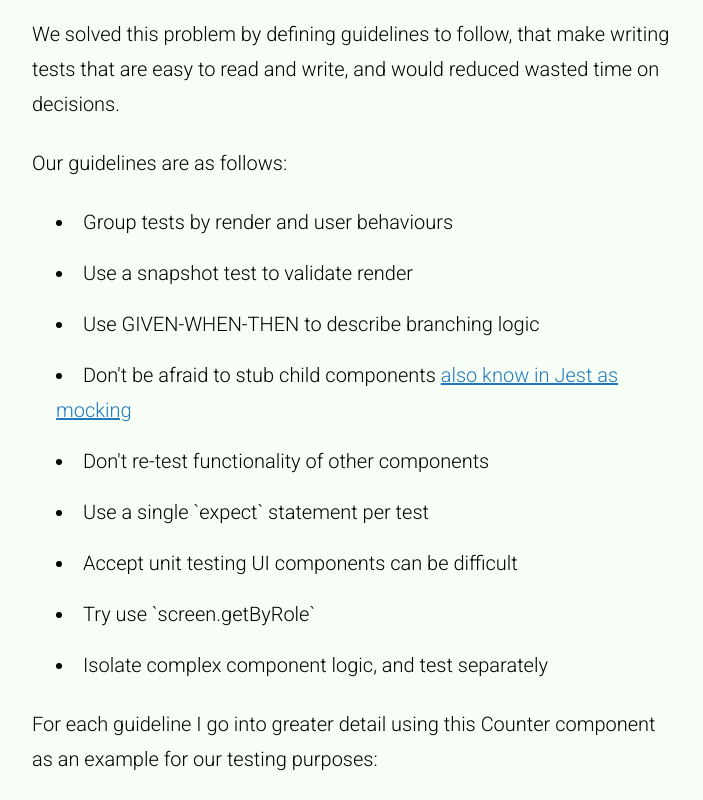
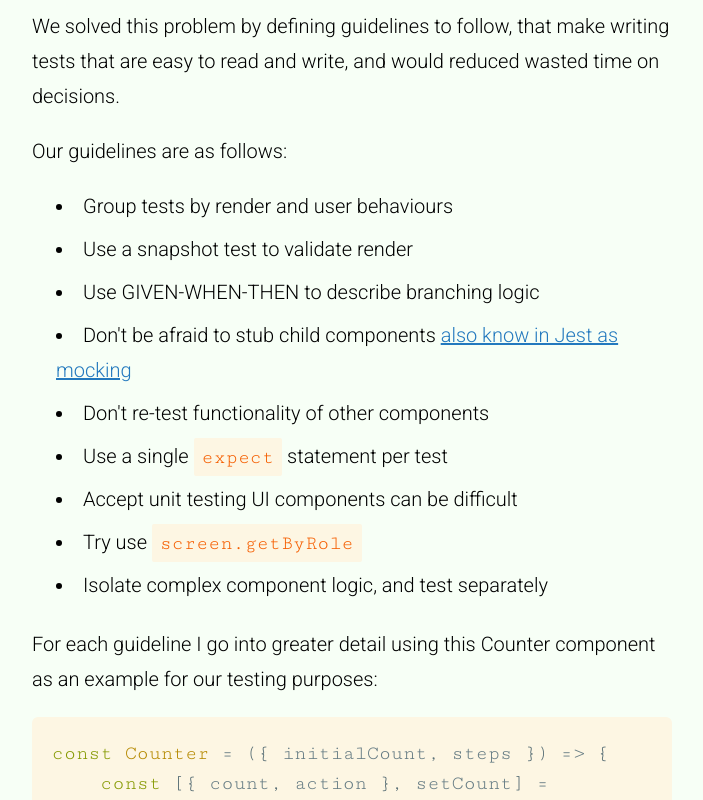
Before and after one commit to Whassup/blog, a React (Create React App) app: page /blog/article/1 in a window 1280 px wide. Shown: the part 740-1540 px from the top of the page, without its empty margins (288-991 px from the left). Built offline with nearby package versions, Linux system fonts and the light colour scheme.

Commit message:
created inline code style

```diff
--- a/src/Pages/Article/articles/HowOurTeamWritesReactTests.tsx
+++ b/src/Pages/Article/articles/HowOurTeamWritesReactTests.tsx
@@ -1,5 +1,5 @@
 import React, { FunctionComponent } from 'react';
-import { A, CodeBlock, Date, H1, LI, P, UL } from '../../../shared/typography/typography';
+import { A, CodeBlock, Date, H1, InlineCode, LI, P, UL } from '../../../shared/typography/typography';
 
 export const HowOurTeamWritesReactTests: FunctionComponent = () => {
     return (
@@ -35,9 +35,13 @@ export const HowOurTeamWritesReactTests: FunctionComponent = () => {
                     </A>
                 </LI>
                 <LI>Don&apos;t re-test functionality of other components</LI>
-                <LI>Use a single `expect` statement per test</LI>
+                <LI>
+                    Use a single <InlineCode>expect</InlineCode> statement per test
+                </LI>
                 <LI>Accept unit testing UI components can be difficult</LI>
-                <LI>Try use `screen.getByRole`</LI>
+                <LI>
+                    Try use <InlineCode>screen.getByRole</InlineCode>
+                </LI>
                 <LI>Isolate complex component logic, and test separately</LI>
             </UL>
 
--- a/src/shared/typography/typography.tsx
+++ b/src/shared/typography/typography.tsx
@@ -1,7 +1,7 @@
 import React, { FunctionComponent } from 'react';
 import { PrismLight as SyntaxHighlighter } from 'react-syntax-highlighter';
 import jsx from 'react-syntax-highlighter/dist/esm/languages/prism/jsx';
-import { hopscotch } from 'react-syntax-highlighter/dist/esm/styles/prism';
+import { solarizedlight } from 'react-syntax-highlighter/dist/esm/styles/prism';
 import styled from 'styled-components';
 
 SyntaxHighlighter.registerLanguage('jsx', jsx);
@@ -20,7 +20,7 @@ export const Date = styled.time`
 `;
 
 export const P = styled.p`
-    margin-bottom: 1.5rem;
+    margin-bottom: 1.25rem;
     text-align: left;
 `;
 
@@ -30,7 +30,7 @@ export const UL = styled.ul`
 `;
 
 export const LI = styled.li`
-    margin-bottom: 1rem;
+    margin-bottom: 0.5rem;
     margin-left: 1.5rem;
     text-align: left;
     list-style: disc;
@@ -44,7 +44,20 @@ export const A = styled.a`
 
 // eslint-disable-next-line react/prop-types
 export const CodeBlock: FunctionComponent = ({ children }) => (
-    <SyntaxHighlighter language="jsx" style={hopscotch} wrapLongLines codeTagProps={{ style: { fontSize: '1.25rem' } }}>
+    <SyntaxHighlighter
+        language="jsx"
+        style={solarizedlight}
+        wrapLongLines
+        codeTagProps={{ style: { fontSize: '1.25rem' } }}
+    >
         {children}
     </SyntaxHighlighter>
 );
+
+export const InlineCode = styled.code`
+    color: #f55e00;
+    background-color: rgb(253, 246, 227);
+    border-radius: 0.1em;
+    padding: 0.5rem 0.5rem;
+    white-space: nowrap;
+`;
```
